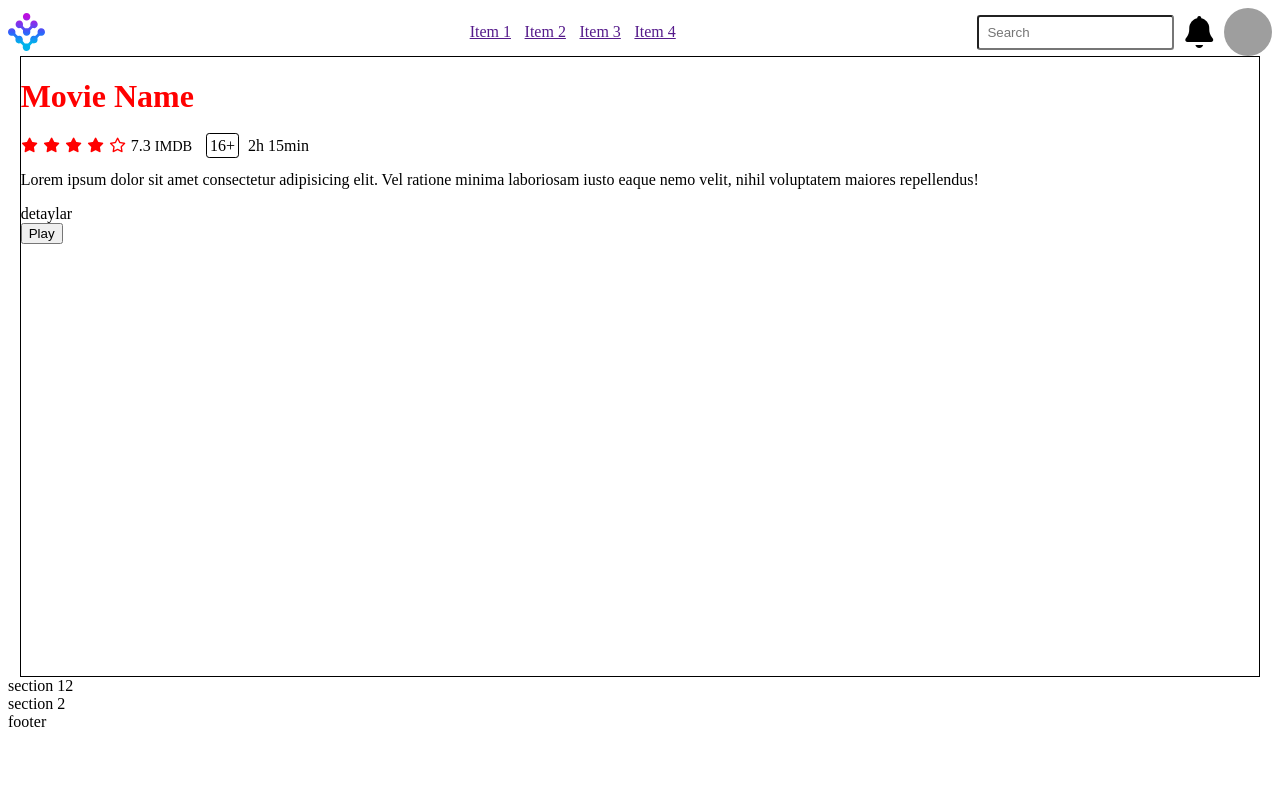
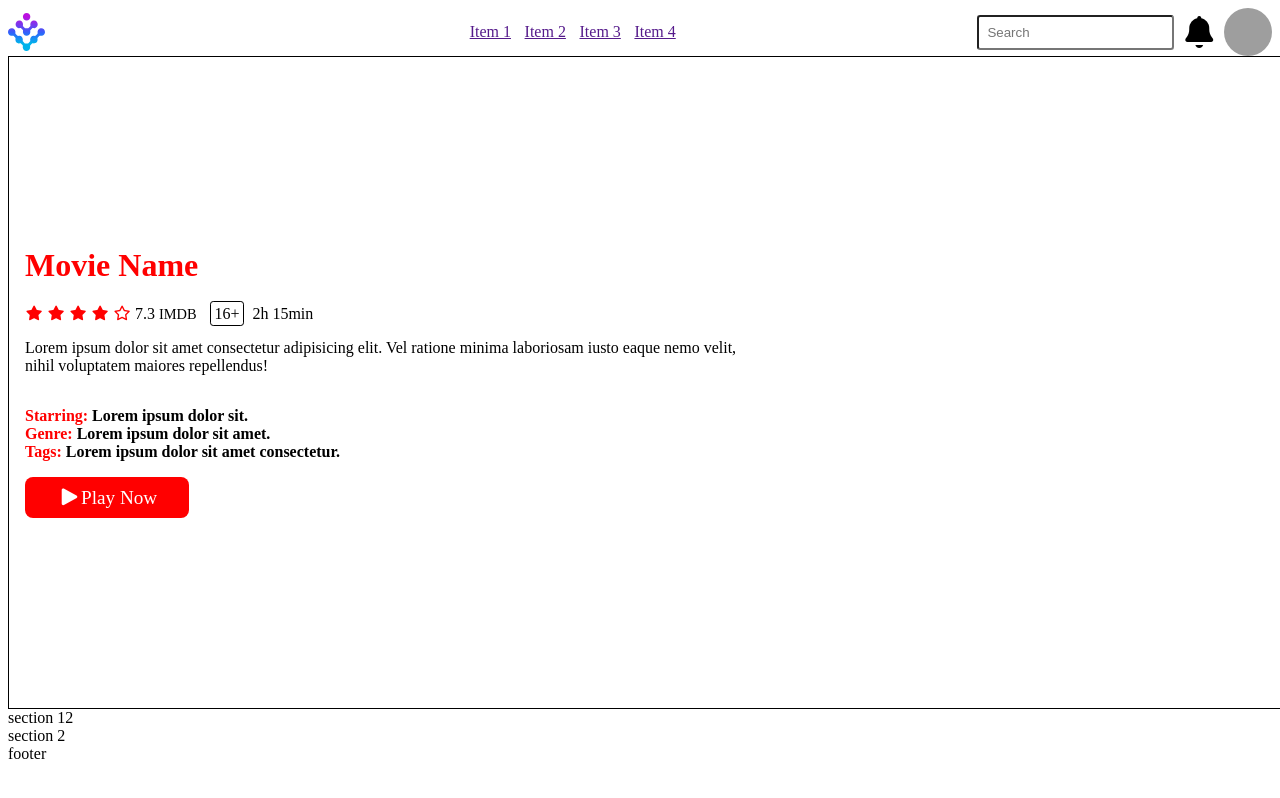
Before and after one commit to baliemre/witnetflix-wit0624, a website: page index.html in a window 1280 px wide. Drawn offline with Linux system fonts and the light colour scheme; grey boxes are pictures that could not be loaded.

Commit message:
main section cempleted

```diff
--- a/index.css
+++ b/index.css
@@ -1,5 +1,17 @@
 h1 {
     color: red
+}
+
+.btn {
+    background: red;
+    color: white;
+    display: inline-block;
+    border: 2px rgb(197,0,0);
+}
+.btn-lg{
+    font-size: 1.2rem;
+    padding: .6rem 2rem;
+    border-radius: .5rem;
 }
 
 /* header */
@@ -39,16 +51,39 @@ main {
     border: 1px solid black;
     margin: auto;
     aspect-ratio: 2 / 1;
+    padding: 1rem;
+    display: flex;
+    flex-direction: column;
+    justify-content: center;
+    align-items: flex-start;
+}
+main h1 {
+    margin-top: 0px;
+}
+main > p{
+    width: 60%;
 }
 
 .user-rating i {
     color: red;
     font-size:.9rem;
 }
-
+.movie-details {
+    font-weight: bold;
+}
+.movie-details ul {
+    padding-left: 0px;
+}
+.movie-details li {
+    list-style-type: none;
+}
+.movie-details li span {
+    color: red;
+}
 .user-rating span {
     margin-right: .3rem;
 }
+
 .text-color-gray {
     color: rgba (99, 99, 99, 0.956);
     font-size:.9rem;
--- a/index.html
+++ b/index.html
@@ -37,8 +37,12 @@
                 <span>2h 15min</span>
             </div>
             <p>Lorem ipsum dolor sit amet consectetur adipisicing elit. Vel ratione minima laboriosam iusto eaque nemo velit, nihil voluptatem maiores repellendus!</p>
-            <div>detaylar</div>
-            <button>Play</button>
+            <div class="movie-details"><ul>
+                <li><span>Starring:</span> Lorem ipsum dolor sit.</li>
+                <li><span>Genre:</span> Lorem ipsum dolor sit amet. </li>
+                <li><span>Tags:</span> Lorem ipsum dolor sit amet consectetur.</li>
+            </ul></div>
+            <div class="btn btn-lg"><i class="fa-solid fa-play"></i>Play Now</div>
 
         </main>
         <section>section 12</section>
```
